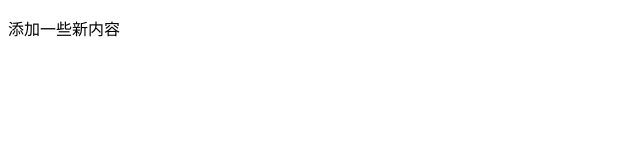
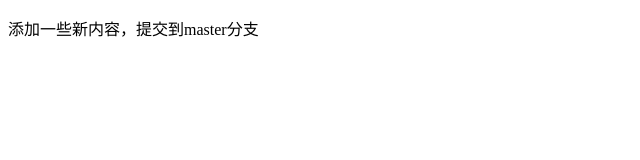
Before and after one commit to guo-xiaohong/git-demo, a plain HTML site: page index.html in a window 1280 px wide. Shown: the whole page, without its empty margins (0-640 px from the left). Drawn offline with Linux system fonts and the light colour scheme.

Commit message:
我再index.html中添加提交到master分支

```diff
--- a/index.html
+++ b/index.html
@@ -7,6 +7,6 @@
     <title>Document</title>
 </head>
 <body>
-    <p>添加一些新内容</p>
-</body>
+    <p>添加一些新内容，提交到master分支</p>
+ </body>
 </html>
```
